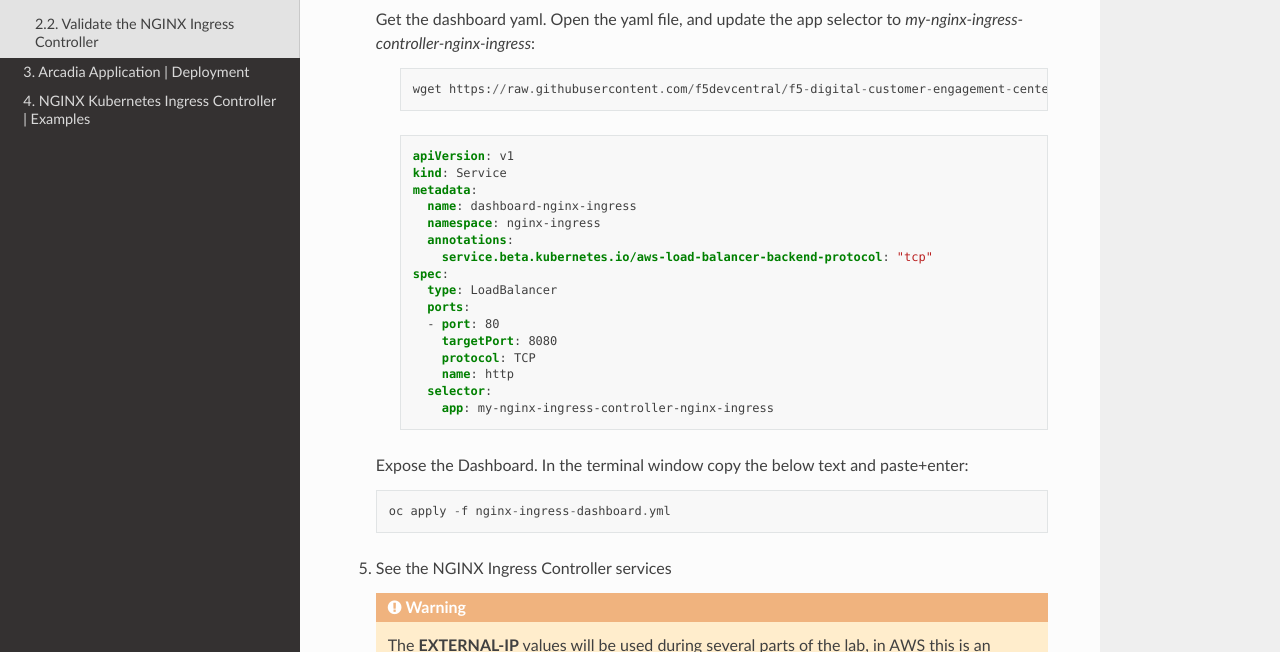
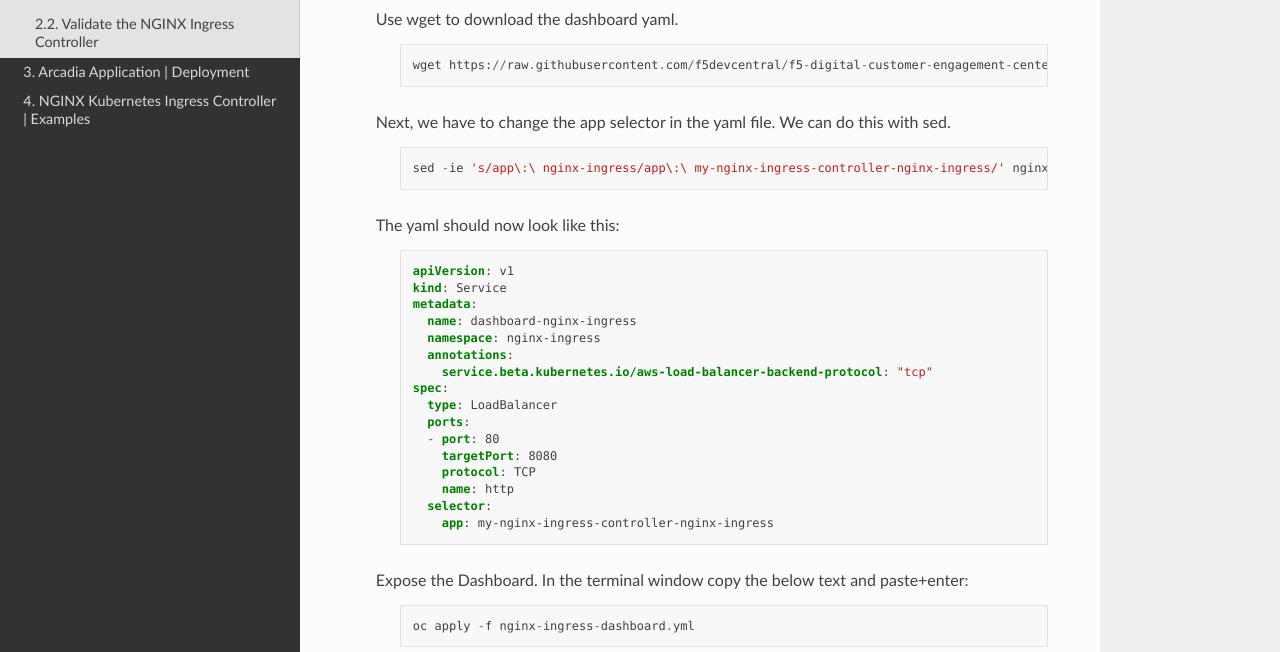
Before and after one commit to GBond/nginx-ingress-openshift-lab, a Sphinx documentation site: the page built from docs/source/lab01.rst, in a window 1280 px wide and 900 px high, scrolled down 2869 px, cut to the strip 248-900 px from the top of the window. Built offline with Sphinx 7.4.7 and the Read the Docs theme 2.0.0, drawn with Linux system fonts in a browser that asks for light colours.

Commit message:
updated instructions for downloading dashboard yaml

```diff
--- a/docs/source/lab01.rst
+++ b/docs/source/lab01.rst
@@ -80,12 +80,20 @@
    .. literalinclude :: nginx-ingress-dashboard.yml
       :language: yaml
 
-   Get the dashboard yaml.  Open the yaml file, and update the app selector to *my-nginx-ingress-controller-nginx-ingress*:
+   Use wget to download the dashboard yaml.
 
      .. code-block::
 
       wget https://raw.githubusercontent.com/f5devcentral/f5-digital-customer-engagement-center/main/solutions/delivery/application_delivery_controller/nginx/kic/templates/nginx-ingress-dashboard.yml
 
+
+   Next, we have to change the app selector in the yaml file. We can do this with sed.
+
+     .. code-block::
+
+        sed -ie 's/app\:\ nginx-ingress/app\:\ my-nginx-ingress-controller-nginx-ingress/' nginx-ingress-dashboard.yml
+
+   The yaml should now look like this:
 
      .. code-block:: yaml
 
@@ -108,9 +116,9 @@
 
    Expose the Dashboard. In the terminal window copy the below text and paste+enter:
 
-   .. code-block::
+       .. code-block::
 
-      oc apply -f nginx-ingress-dashboard.yml
+            oc apply -f nginx-ingress-dashboard.yml
 
 5. See the NGINX Ingress Controller services
 
```
